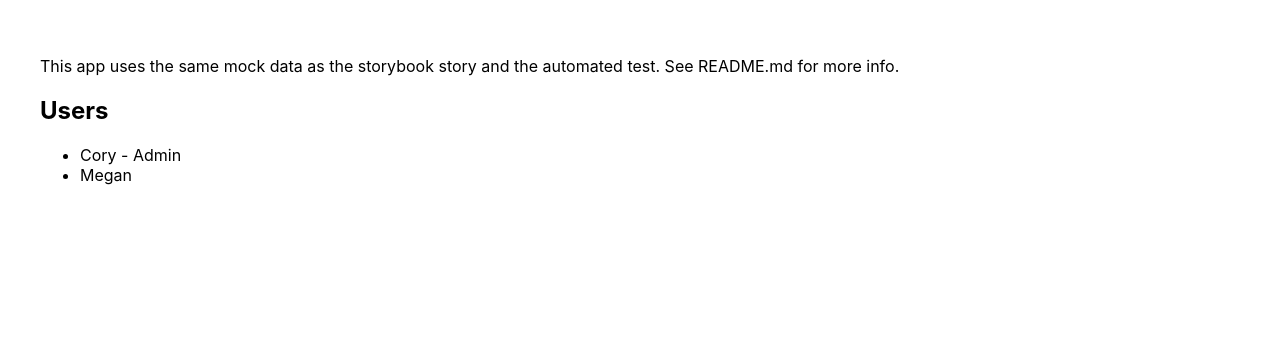
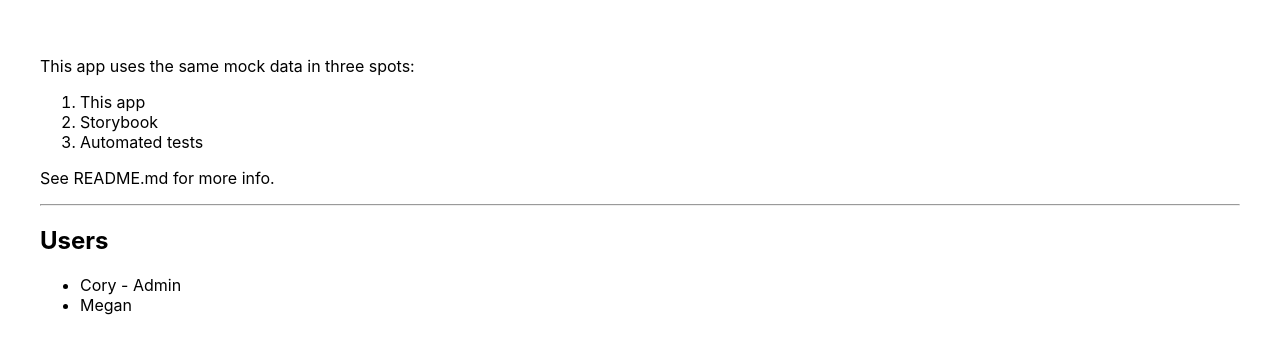
Before and after one commit to coryhouse/mock-data-pattern, a React (Create React App) app: page / in a window 1280 px wide. Shown: the top 354 px of the page. Built offline with nearby package versions, Linux system fonts and the light colour scheme.

Commit message:
Tweak desc

```diff
--- a/src/App.js
+++ b/src/App.js
@@ -24,10 +24,15 @@ class App extends Component {
   render() {
     return (
       <div className="App">
-        <p>
-          This app uses the same mock data as the storybook story and the
-          automated test. See README.md for more info.
-        </p>
+        <p>This app uses the same mock data in three spots:</p>
+        <ol>
+          <li>This app</li>
+          <li>Storybook</li>
+          <li>Automated tests</li>
+        </ol>
+        <p>See README.md for more info.</p>
+
+        <hr />
         <UserList users={this.state.users} />
       </div>
     );
```
